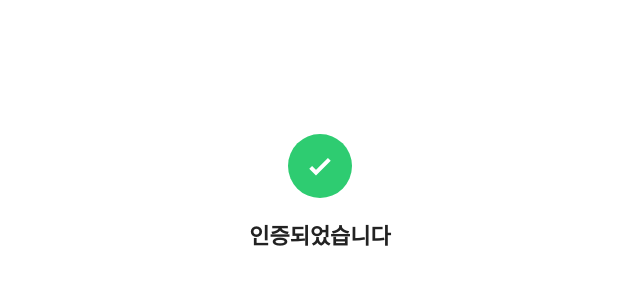
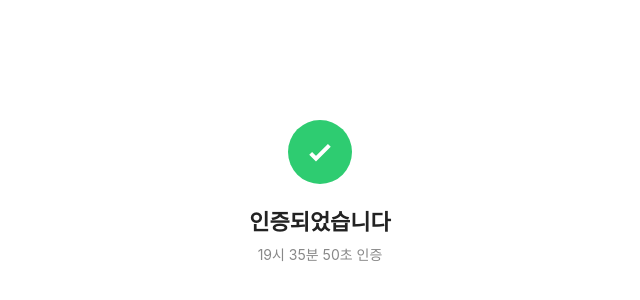
Before and after one commit to yong99min/auth-qr, a plain HTML site: page index.html in a window 1280 px wide. Shown: the part 208-508 px from the top of the page, without its empty margins (320-960 px from the left). Drawn offline with Linux system fonts and the light colour scheme.

Commit message:
Update index.html

```diff
--- a/index.html
+++ b/index.html
@@ -34,6 +34,11 @@
   h1 {
     font-size: 22px;
     color: #222;
+    margin: 0 0 8px;
+  }
+  p {
+    color: #888;
+    font-size: 14px;
     margin: 0;
   }
 </style>
@@ -46,6 +51,12 @@
       </svg>
     </div>
     <h1>인증되었습니다</h1>
+    <p id="time"></p>
   </div>
+  <script>
+    const now = new Date();
+    const t = now.toLocaleTimeString("ko-KR", { timeZone: "Asia/Seoul", hour12: false });
+    document.getElementById("time").textContent = t + " 인증";
+  </script>
 </body>
 </html>
```
